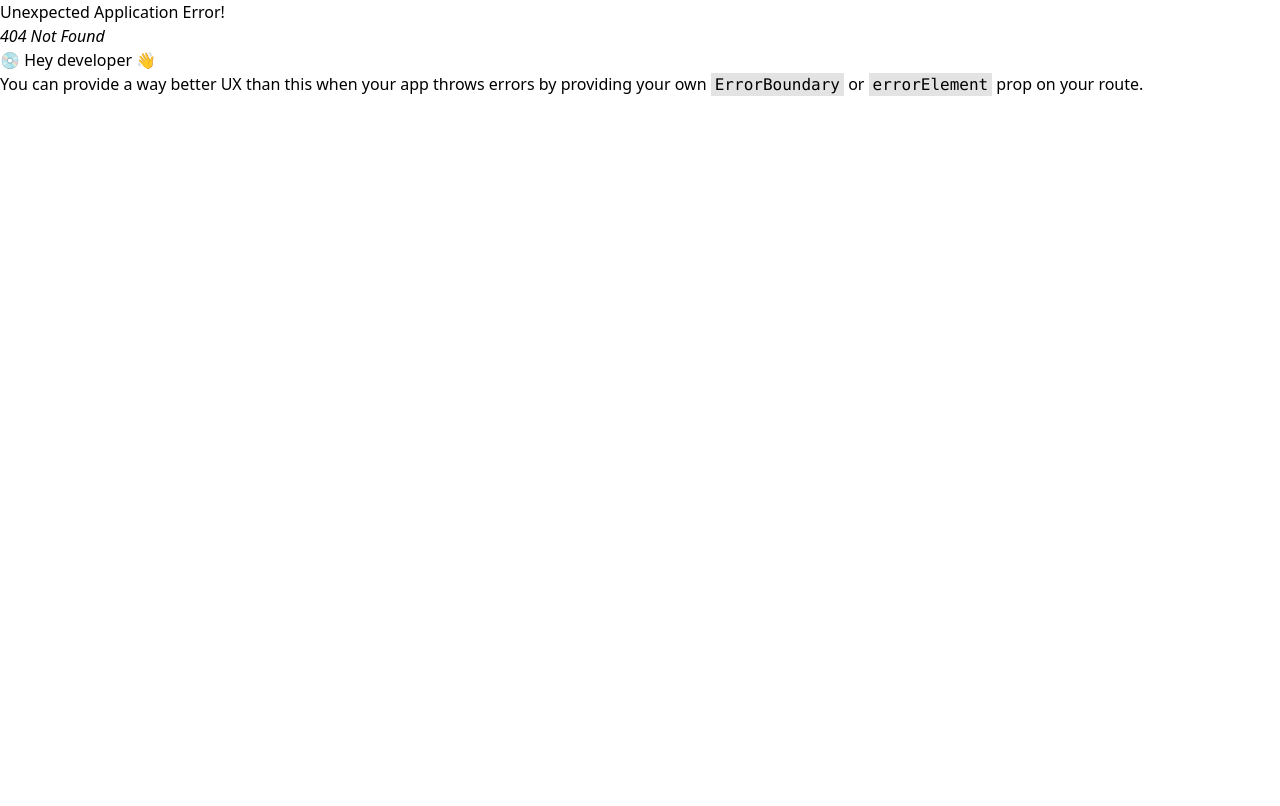
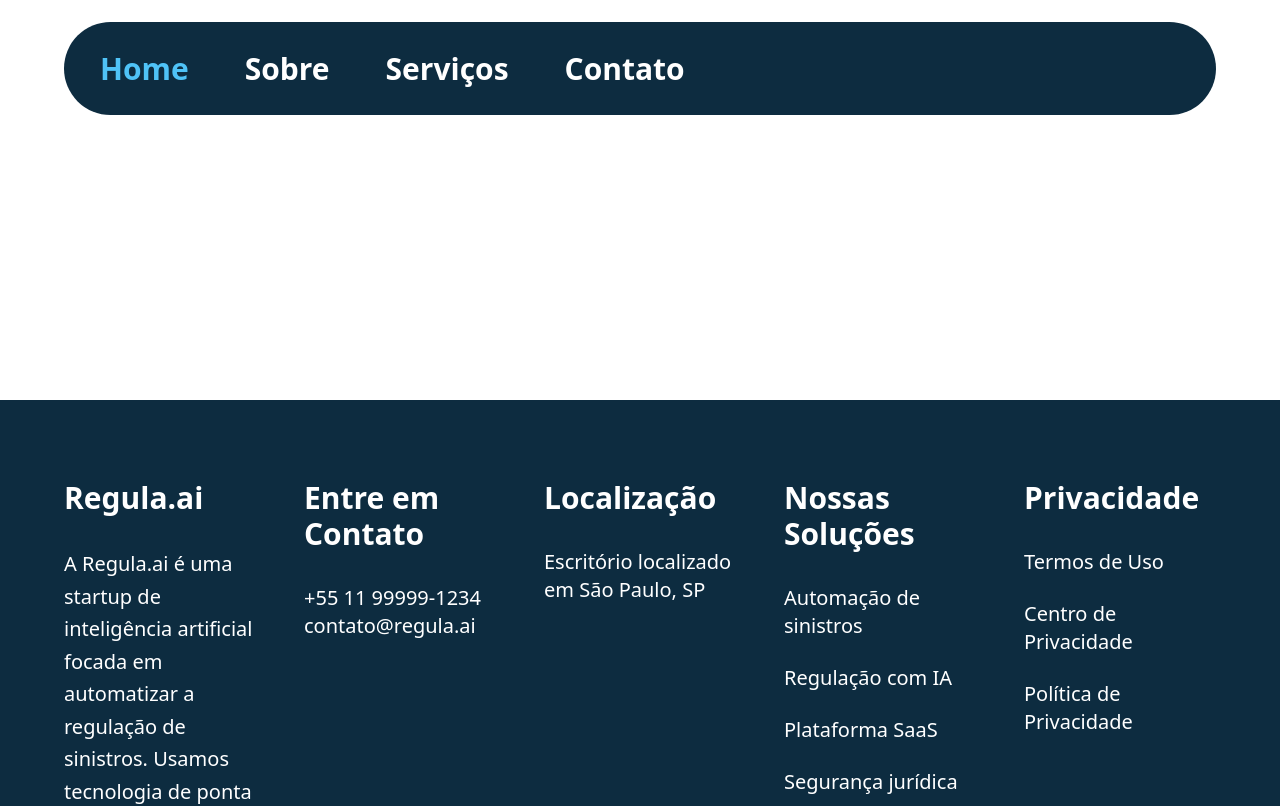
Before and after one commit to leosfreitas/regula-front, a React (Vite) app in the folder regula-ai/: page /home in a window 1280 px wide. Before the commit this address had no page. Shown: the top 806 px of the page. Built offline with nearby package versions, Linux system fonts and the light colour scheme.

Commit message:
feat: Add header, footer, and main public routes with nested components

```diff
--- /dev/null
+++ b/regula-ai/src/pages/public/main/components/footer.tsx
@@ -0,0 +1,68 @@
+export const Footer = () => {
+  return (
+    <footer className="bg-[#0D2C40] text-white py-16 md:py-20">
+      <div className="max-w-6xl mx-auto grid grid-cols-1 md:grid-cols-5 gap-12 px-8 md:px-0">
+        {/* Regula.ai Section */}
+        <div>
+          <h3 className="text-2xl md:text-3xl font-bold mb-8">Regula.ai</h3>
+          <p className="text-base md:text-xl leading-relaxed">
+            A Regula.ai é uma startup de inteligência artificial focada em automatizar a regulação de sinistros.
+            Usamos tecnologia de ponta para garantir mais agilidade, precisão e segurança para seguradoras e seus clientes.
+          </p>
+        </div>
+
+        {/* Contato Section */}
+        <div>
+          <h3 className="text-2xl md:text-3xl font-bold mb-8">Entre em Contato</h3>
+          <p className="text-base md:text-xl">+55 11 99999-1234</p>
+          <p className="text-base md:text-xl">contato@regula.ai</p>
+        </div>
+
+        {/* Sede Section */}
+        <div>
+          <h3 className="text-2xl md:text-3xl font-bold mb-8">Localização</h3>
+          <p className="text-base md:text-xl">
+            Escritório localizado em São Paulo, SP
+          </p>
+        </div>
+
+        {/* Soluções Section */}
+        <div>
+          <h3 className="text-2xl md:text-3xl font-bold mb-8">Nossas Soluções</h3>
+          <ul className="text-base md:text-xl space-y-6">
+            <li>Automação de sinistros</li>
+            <li>Regulação com IA</li>
+            <li>Plataforma SaaS</li>
+            <li>Segurança jurídica</li>
+          </ul>
+        </div>
+
+        {/* Privacidade Section */}
+        <div>
+          <h3 className="text-2xl md:text-3xl font-bold mb-8">Privacidade</h3>
+          <ul className="text-base md:text-xl space-y-6">
+            <li>
+              <a href="#" className="hover:underline">
+                Termos de Uso
+              </a>
+            </li>
+            <li>
+              <a href="#" className="hover:underline">
+                Centro de Privacidade
+              </a>
+            </li>
+            <li>
+              <a href="#" className="hover:underline">
+                Política de Privacidade
+              </a>
+            </li>
+          </ul>
+        </div>
+      </div>
+
+      <div className="text-center text-sm md:text-xl text-gray-400 mt-16 md:mt-20">
+        © 2025 Regula.ai | Todos os direitos reservados
+      </div>
+    </footer>
+  );
+};
--- /dev/null
+++ b/regula-ai/src/pages/public/main/components/header.tsx
@@ -0,0 +1,141 @@
+import React, { useState } from "react";
+import { Link, useLocation } from "react-router-dom";
+import styled from "styled-components";
+import { headerItems } from "../constants/header-items";
+
+export const Header = () => {
+  const location = useLocation();
+  const [isMobileMenuOpen, setIsMobileMenuOpen] = useState(false);
+
+  return (
+    <HeaderStyles>
+      <div className="header-container">
+        {/* MENU DESKTOP */}
+        <nav className="nav-desktop">
+          {headerItems.map((item) => (
+            <Link
+              key={item.href}
+              to={item.href}
+              className={`nav-link ${location.pathname === item.href ? "active" : ""}`}
+            >
+              {item.label}
+            </Link>
+          ))}
+        </nav>
+
+        {/* HAMBÚRGUER (somente mobile) */}
+        <button
+          className="hamburger md:hidden"
+          onClick={() => setIsMobileMenuOpen(!isMobileMenuOpen)}
+        >
+          <svg className="w-7 h-7 text-white" fill="none" stroke="currentColor" strokeWidth={2} viewBox="0 0 24 24">
+            <path strokeLinecap="round" strokeLinejoin="round" d="M4 6h16M4 12h16M4 18h16" />
+          </svg>
+        </button>
+      </div>
+
+      {/* MENU MOBILE */}
+      {isMobileMenuOpen && (
+        <div className="mobile-menu md:hidden">
+          <nav className="mobile-links">
+            {headerItems.map((item) => (
+              <Link
+                key={item.href}
+                to={item.href}
+                className={`mobile-nav-link ${location.pathname === item.href ? "active" : ""}`}
+                onClick={() => setIsMobileMenuOpen(false)}
+              >
+                {item.label}
+              </Link>
+            ))}
+          </nav>
+        </div>
+      )}
+    </HeaderStyles>
+  );
+};
+
+const HeaderStyles = styled.header`
+  position: fixed;
+  top: 0;
+  left: 0;
+  width: 100%;
+  z-index: 99999;
+  padding: 22px 0;
+  background-color: transparent;
+
+  .header-container {
+    background-color: #0d2c40;
+    border-radius: 50px;
+    display: flex;
+    justify-content: space-between;
+    align-items: center;
+    padding: 24px 36px;
+    width: 90%;
+    max-width: 1600px;
+    margin: 0 auto;
+  }
+
+  .nav-desktop {
+    display: flex;
+    gap: 56px;
+
+    .nav-link {
+      color: white;
+      font-size: 30px;
+      font-weight: 800;
+      text-decoration: none;
+      transition: all 0.3s ease;
+
+      &.active {
+        color: #4fc3f7;
+      }
+    }
+
+    @media (max-width: 768px) {
+      display: none;
+    }
+  }
+
+  .hamburger {
+    background: transparent;
+    border: none;
+    cursor: pointer;
+    display: none;
+
+    @media (max-width: 768px) {
+      display: flex;
+      align-items: center;
+      justify-content: center;
+    }
+  }
+
+  .mobile-menu {
+    background-color: #0d2c40;
+    width: 100%;
+    padding: 16px 0;
+    display: flex;
+    flex-direction: column;
+    align-items: center;
+  }
+
+  .mobile-links {
+    display: flex;
+    flex-direction: column;
+    gap: 16px;
+    width: 100%;
+    align-items: center;
+
+    .mobile-nav-link {
+      color: white;
+      font-size: 24px;
+      font-weight: 700;
+      text-decoration: none;
+      transition: all 0.3s ease;
+
+      &.active {
+        color: #4fc3f7;
+      }
+    }
+  }
+`;
--- /dev/null
+++ b/regula-ai/src/pages/public/main/constants/header-items.tsx
@@ -0,0 +1,18 @@
+export const headerItems = [
+    {
+        label: 'Home',
+        href: '/home',
+    },
+    {
+        label: 'Sobre',
+        href: '/about',
+    },
+    {
+        label: 'Serviços',
+        href: '/services',
+    },
+    {
+        label: 'Contato',
+        href: '/contact',
+    },
+];
--- /dev/null
+++ b/regula-ai/src/pages/public/main/nested/about/about.tsx
@@ -0,0 +1,14 @@
+import { Footer } from "../../components/footer";
+import { Header } from "../../components/header";
+
+export const About = () => {
+    return (
+        <>
+            <Header />
+
+            <div className="h-100"></div>
+
+            <Footer />
+        </>
+    );
+};
--- /dev/null
+++ b/regula-ai/src/pages/public/main/nested/contact/contact.tsx
@@ -0,0 +1,15 @@
+import { Header } from "../../components/header";
+import { Footer } from "../../components/footer";
+
+export const Contact = () => {
+
+  return (
+    <>
+      <Header />
+
+      <div className="h-100"></div>
+
+      <Footer />
+    </>
+  );
+};
--- /dev/null
+++ b/regula-ai/src/pages/public/main/nested/home/home.tsx
@@ -0,0 +1,12 @@
+import { Header } from "../../components/header";
+import { Footer } from "../../components/footer";
+
+export const Home = () => {
+  return (
+    <>
+      <Header />
+      <div className="h-100"></div>
+      <Footer />
+    </>
+  );
+};
--- /dev/null
+++ b/regula-ai/src/pages/public/main/nested/services/services.tsx
@@ -0,0 +1,13 @@
+import { Header } from "../../components/header";
+import { Footer } from "../../components/footer";
+
+export const Services = () => {
+    return (
+        <>
+            <Header />
+
+            <div className="h-100"></div>
+            <Footer />
+        </>
+    );
+};
--- /dev/null
+++ b/regula-ai/src/pages/public/main/public.tsx
@@ -0,0 +1,43 @@
+import { Route, Routes } from 'react-router-dom';
+import { Header } from './components/header';
+import styled from 'styled-components';
+import { Home } from './nested/home/home';
+import { About } from './nested/about/about';
+import { Services } from './nested/services/services';
+import { Contact } from './nested/contact/contact';
+
+export const Public = () => {
+    return (
+        <PublicStyles>
+            <Header />
+            <main>
+                <Routes>
+                    <Route path="home" element={<Home />} />
+                    <Route path="about" element={<About />} />
+                    <Route path="services" element={<Services />} />
+                    <Route path="contact" element={<Contact />} />
+                </Routes>
+            </main>
+        </PublicStyles>
+    );
+};
+
+const PublicStyles = styled.div`
+    display: grid;
+    grid-template-rows: auto 1fr;
+    grid-template-columns: 1fr;
+    height: 100vh;
+    width: 100vw;
+    background-color: #eff3f7;
+
+    main {
+        padding: 16px;
+        overflow-y: auto;
+    }
+
+    @media (max-width: 768px) {
+        main {
+            padding: 12px;
+        }
+    }
+`;
```
Also changed, not shown: regula-ai/src/pages/public/routes.tsx (+23 -4 lines).
